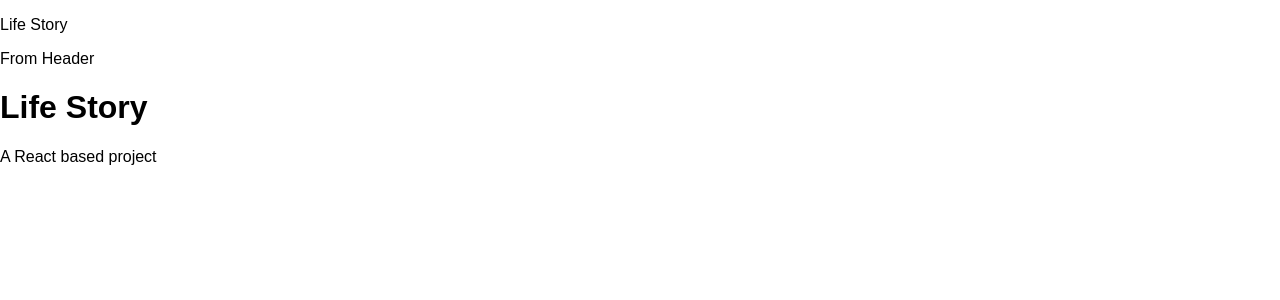
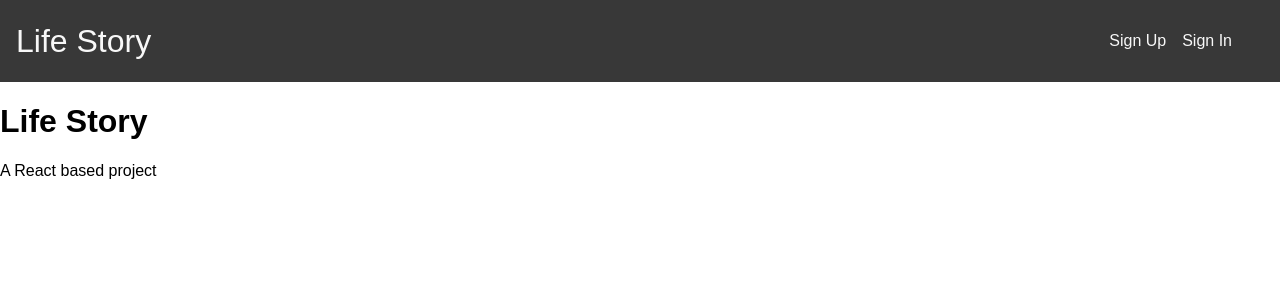
Before and after one commit to trevorkirpaul/Blog-Frontend-ReactDOM, a React (Create React App) app: page / in a window 1280 px wide. Shown: the top 300 px of the page. Built offline with nearby package versions, Linux system fonts and the light colour scheme.

Commit message:
set up header with basic links and logic

```diff
--- a/package.json
+++ b/package.json
@@ -10,7 +10,8 @@
     "react-scripts": "1.1.4",
     "redux": "^4.0.0",
     "redux-devtools": "^3.4.1",
-    "redux-thunk": "^2.3.0"
+    "redux-thunk": "^2.3.0",
+    "uuid": "^3.2.1"
   },
   "scripts": {
     "start": "react-scripts start",
--- a/src/components/views/Header/index.js
+++ b/src/components/views/Header/index.js
@@ -1,10 +1,53 @@
-import React from 'react';
+import React, { Component } from 'react';
+import { Link } from 'react-router-dom';
+import uuid from 'uuid';
+import './style.css';
 
-export default () => {
-  return (
-    <div>
-      <p>Life Story</p>
-      <p>From Header</p>
-    </div>
-  );
-};
+// placeholder var to determine auth, until we set up redux
+const isAuth = false;
+
+// if user is not authenticated, we'll pass these in to create links
+const authFalse = [
+  { url: '/sign-up', text: 'Sign Up', key: uuid() },
+  { url: '/sign-in', text: 'Sign In', key: uuid() },
+];
+
+// if user is authenticated
+const authTrue = [
+  { url: '/dashboard', text: 'Dashboard', key: uuid() },
+  { url: '/sign-out', text: 'Sign Out', key: uuid() },
+];
+
+// create a nav link
+const NavLink = ({ url, text }) => (
+  <li>
+    <Link to={url}>
+      <span>{text}</span>
+    </Link>
+  </li>
+);
+
+class Header extends Component {
+  render() {
+    return (
+      <div className="navContainer">
+        <div className="navLogo">
+          <Link to="/">
+            <span>Life Story</span>
+          </Link>
+        </div>
+        <ul className="navList">
+          {isAuth
+            ? authTrue.map(link => (
+              <NavLink key={link.key} url={link.url} text={link.text} />
+            ))
+            : authFalse.map(link => (
+              <NavLink key={link.key} url={link.url} text={link.text} />
+            ))}
+        </ul>
+      </div>
+    );
+  }
+}
+
+export default Header;
--- /dev/null
+++ b/src/components/views/Header/style.css
@@ -0,0 +1,42 @@
+.navContainer {
+  align-items: center;
+  display: flex;
+  background-color: #383838;
+  color: #f8f8f8;
+  padding: 1em;
+  justify-content: space-between;
+}
+
+.navLogo {
+  font-size: 2em;
+}
+.navLogo a {
+  text-decoration: none;
+  color: #f8f8f8;
+}
+
+.navList {
+  list-style: none;
+  display: flex;
+  justify-content: space-around;
+  margin-right: 2em;
+}
+
+.navList li a {
+  text-decoration: none;
+  color: #f8f8f8;
+  margin-left: 1em;
+}
+
+.navList li a:hover {
+  color: palevioletred;
+}
+
+@media (max-width: 500px) {
+  .navList {
+    margin-right: 0;
+  }
+  .navLogo {
+    font-size: 1.5em;
+  }
+}
```
Also changed, not shown: 1 other file (tests, documents, lock files or other folders).
